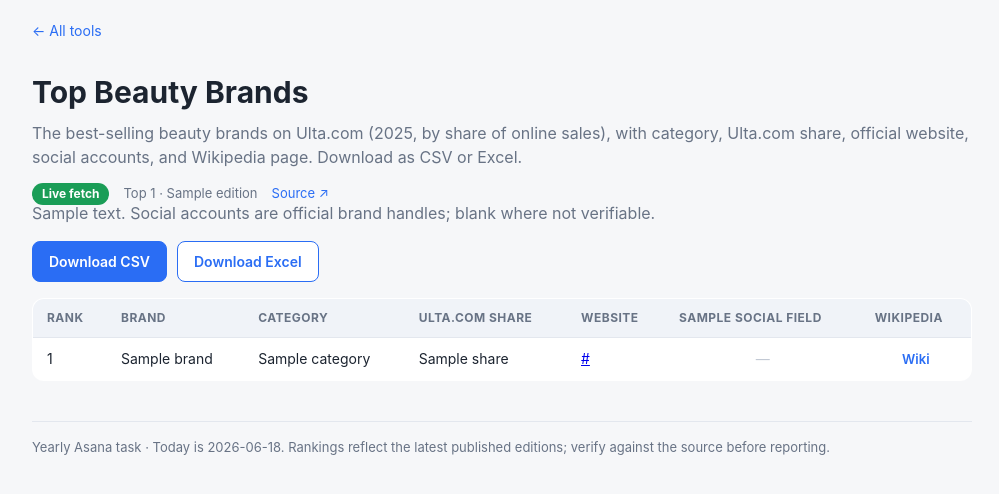
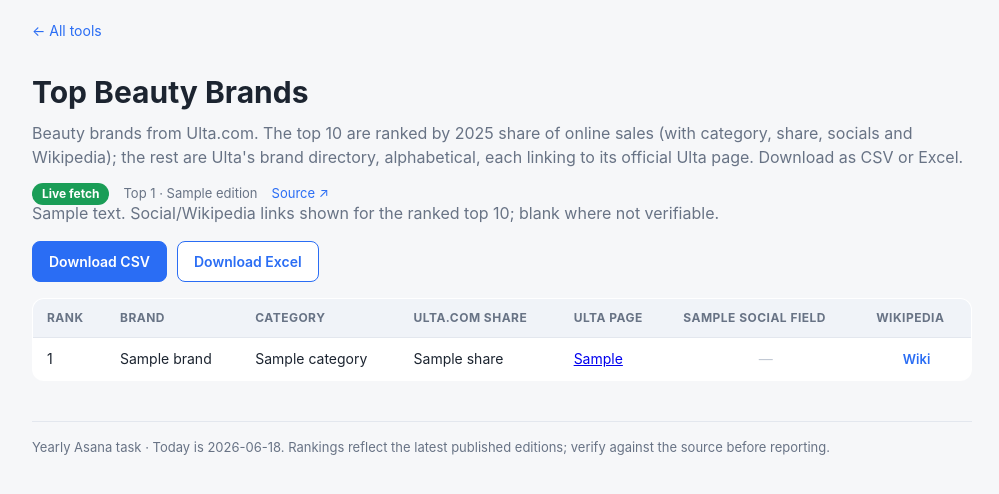
Before and after one commit to ramesh680/yearly-asana-task, a Flask app: template templates/beauty_brands.html in a window 1280 px wide. Shown: the part 59-553 px from the top of the page, without its empty margins (138-1137 px from the left). Run offline with Flask 3, Linux system fonts and the light colour scheme; the template is opened without the code that fills it: most values are stand-ins (such as "Sample title", 1, 10 or a date in 2020).

Commit message:
Revise beauty brands description and update links

```diff
--- a/templates/beauty_brands.html
+++ b/templates/beauty_brands.html
@@ -5,7 +5,7 @@
 
   <section class="hero">
     <h1>Top Beauty Brands</h1>
-    <p class="lede">The best-selling beauty brands on Ulta.com (2025, by share of online sales), with category, Ulta.com share, official website, social accounts, and Wikipedia page. Download as CSV or Excel.</p>
+    <p class="lede">Beauty brands from Ulta.com. The top 10 are ranked by 2025 share of online sales (with category, share, socials and Wikipedia); the rest are Ulta's brand directory, alphabetical, each linking to its official Ulta page. Download as CSV or Excel.</p>
   </section>
 
   <div class="meta-bar">
@@ -14,7 +14,7 @@
     <a href="{{ meta.url }}" target="_blank" rel="noopener">Source &#8599;</a>
     {% if not meta.live %}<a href="{{ url_for('beauty_brands_view', live=1) }}">Try live refresh &#8635;</a>{% endif %}
   </div>
-  <p class="muted note">{{ meta.note }} Social accounts are official brand handles; blank where not verifiable.</p>
+  <p class="muted note">{{ meta.note }} Social/Wikipedia links shown for the ranked top 10; blank where not verifiable.</p>
 
   <div class="exports">
     <a class="btn" href="{{ url_for('beauty_brands_export', fmt='csv') }}">Download CSV</a>
@@ -29,7 +29,7 @@
         <th>Brand</th>
         <th>Category</th>
         <th class="num">Ulta.com Share</th>
-        <th>Website</th>
+        <th>Ulta Page</th>
         {% for field, label in meta.social_fields %}<th>{{ label }}</th>{% endfor %}
         <th>Wikipedia</th>
       </tr>
@@ -41,7 +41,7 @@
         <td>{{ r.brand }}</td>
         <td>{{ r.category }}</td>
         <td class="num">{{ r.share }}</td>
-        <td>{% if r.website %}<a href="{{ r.website }}" target="_blank" rel="noopener">{{ r.website_display }}</a>{% endif %}</td>
+        <td>{% if r.ulta_url %}<a href="{{ r.ulta_url }}" target="_blank" rel="noopener">{{ r.ulta_display }}</a>{% endif %}</td>
         {% for field, label in meta.social_fields %}
         <td class="social">{% if r[field] %}<a href="{{ r[field] }}" target="_blank" rel="noopener" title="{{ label }}">Link</a>{% else %}<span class="dash">&mdash;</span>{% endif %}</td>
         {% endfor %}
```
